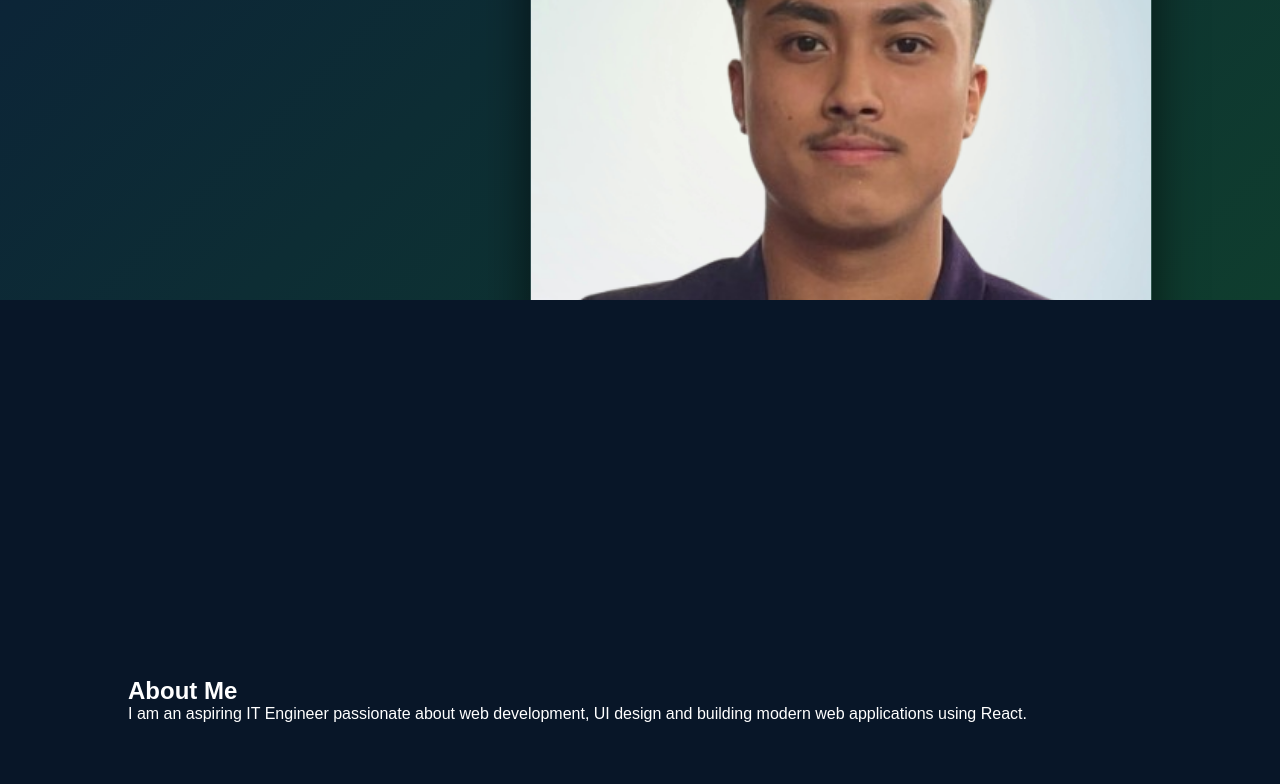
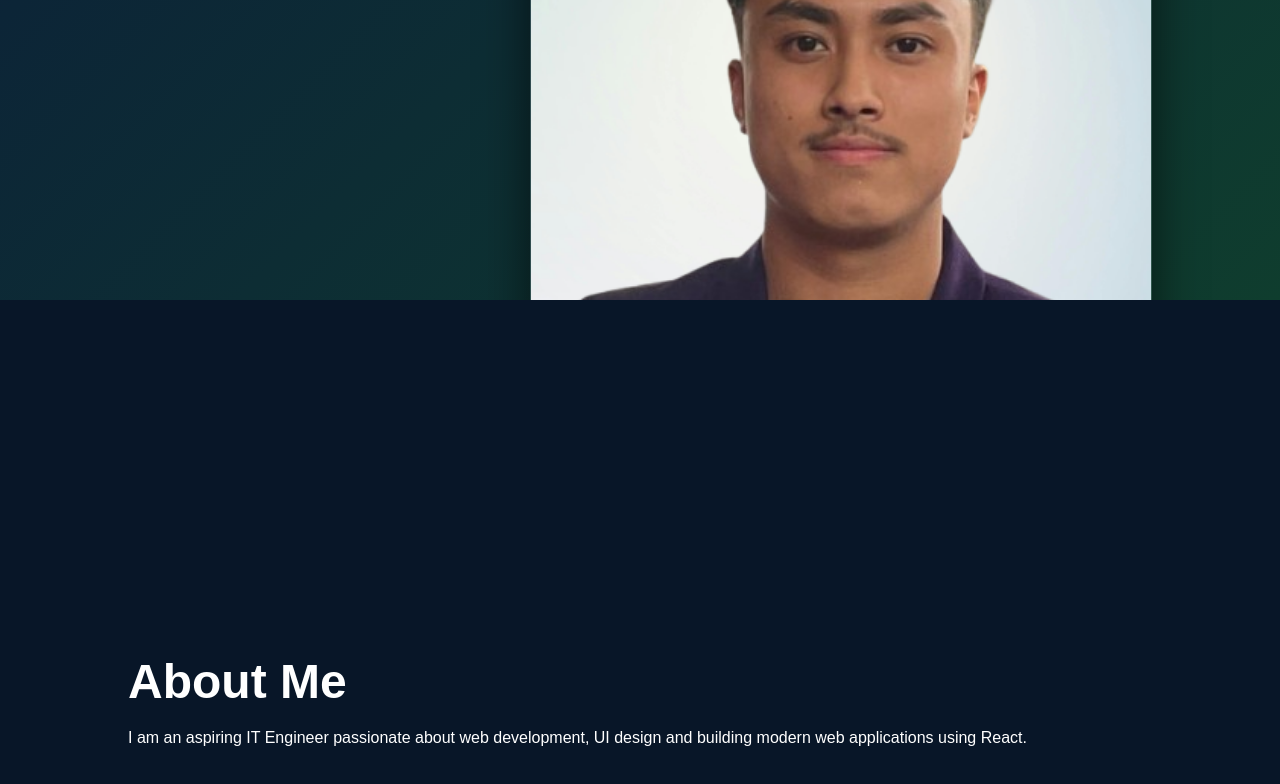
Before and after one commit to Sujal-Shrestha-SS/portfolio, a React (Vite) app in the folder my-portfolio/: page / in a window 1280 px wide. Shown: the part 500-1284 px from the top of the page. Built offline with nearby package versions, Linux system fonts and the light colour scheme.

Commit message:
Styling AboutTitle component

```diff
--- a/my-portfolio/src/components/About.jsx
+++ b/my-portfolio/src/components/About.jsx
@@ -46,7 +46,8 @@ const AboutSection = styled.section`
 `
 
 const AboutTitle = styled.h2`
-
+  font-size: 48px;
+  margin-bottom: 20px;
 `
 
 const AboutText = styled.p`
```
